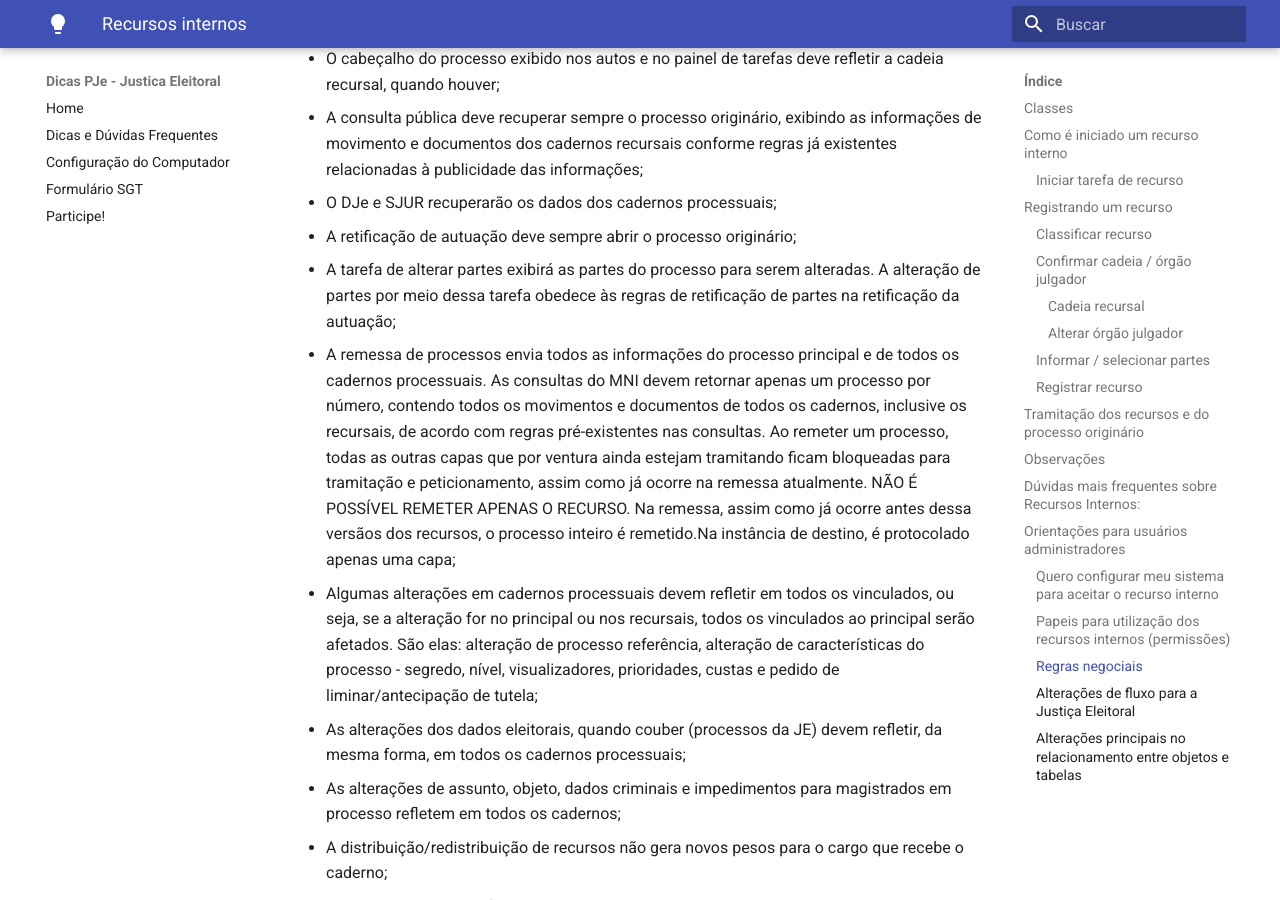
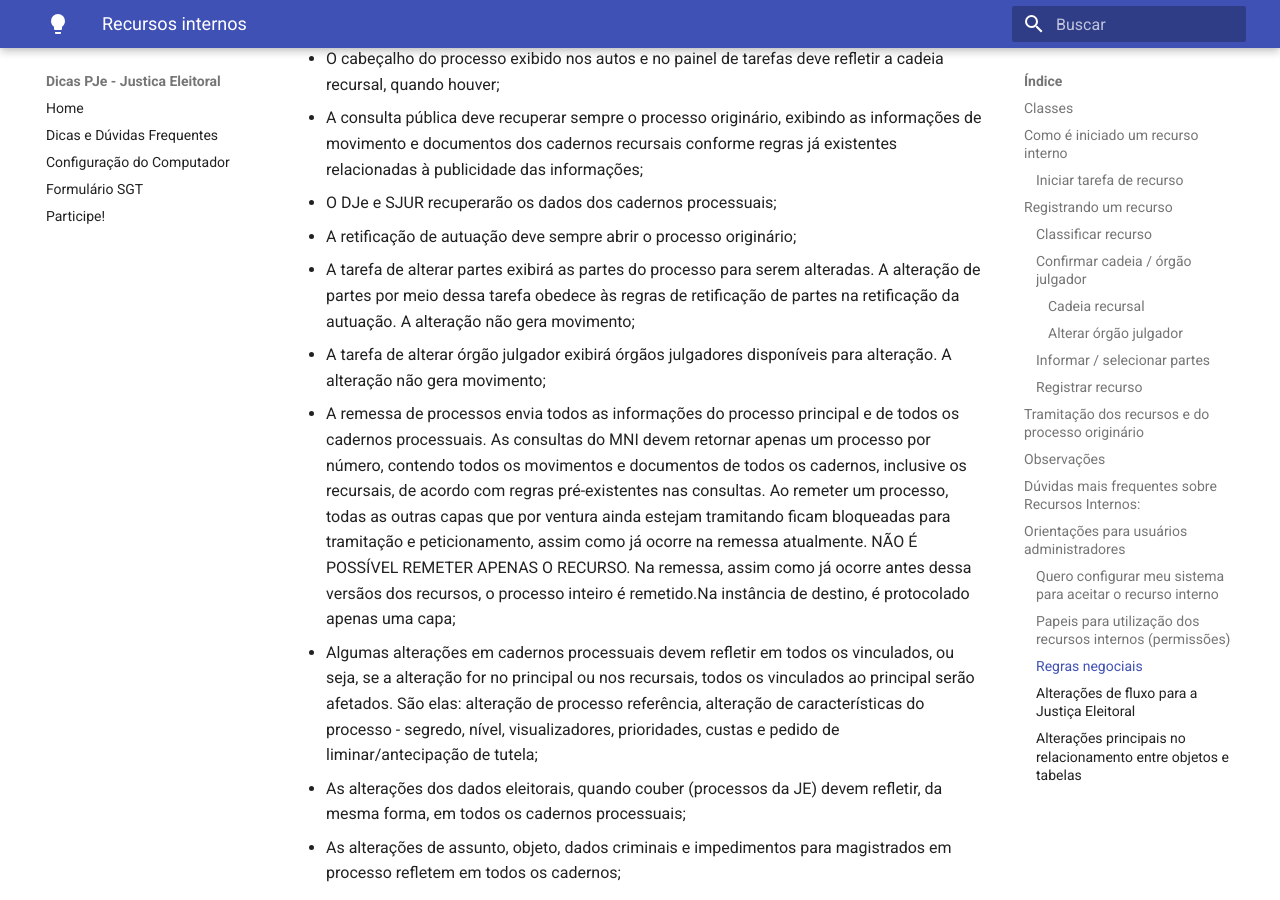
Before and after one commit to PJeJE/dicas_versao_1, an MkDocs documentation site: the page built from docs/recursos.md, in a window 1280 px wide and 900 px high, scrolled down 21256 px. Built offline with MkDocs 1.6.1 and Material for MkDocs 9.7.7, drawn with Linux system fonts in a browser that asks for light colours; nearby versions of some CDN libraries.

Commit message:
Update recursos.md

```diff
--- a/docs/recursos.md
+++ b/docs/recursos.md
@@ -277,7 +277,8 @@
  - A consulta pública deve recuperar sempre o processo originário, exibindo as informações de movimento e documentos dos cadernos recursais conforme regras já existentes relacionadas à publicidade das informações;
 - O DJe e SJUR recuperarão os dados dos cadernos processuais;
  - A retificação de autuação deve sempre abrir o processo originário;
- - A tarefa de alterar partes exibirá as partes do processo para serem alteradas. A alteração de partes por meio dessa tarefa obedece às regras de retificação de partes na retificação da autuação;
+ - A tarefa de alterar partes exibirá as partes do processo para serem alteradas. A alteração de partes por meio dessa tarefa obedece às regras de retificação de partes na retificação da autuação. A alteração não gera movimento;
+ - A tarefa de alterar órgão julgador exibirá órgãos julgadores disponíveis para alteração. A alteração não gera movimento;
  - A remessa de processos envia todos as informações do processo principal e de todos os cadernos processuais. As consultas do MNI devem retornar apenas um processo por número, contendo todos os movimentos e documentos de todos os cadernos, inclusive os recursais, de acordo com regras pré-existentes nas consultas. Ao remeter um processo, todas as outras capas que por ventura ainda estejam tramitando ficam bloqueadas para tramitação e peticionamento, assim como já ocorre na remessa atualmente. NÃO É POSSÍVEL REMETER APENAS O RECURSO. Na remessa, assim como já ocorre antes dessa versãos dos recursos, o processo inteiro é remetido.Na instância de destino, é protocolado apenas uma capa;
   - Algumas alterações em cadernos processuais devem refletir em todos os vinculados, ou seja, se a alteração for no principal ou nos recursais, todos os vinculados ao principal serão afetados. São elas: alteração de processo referência, alteração de características do processo - segredo, nível, visualizadores, prioridades, custas e pedido de liminar/antecipação de tutela;
 - As alterações dos dados eleitorais, quando couber (processos da JE) devem refletir, da mesma forma, em todos os cadernos processuais;
```
